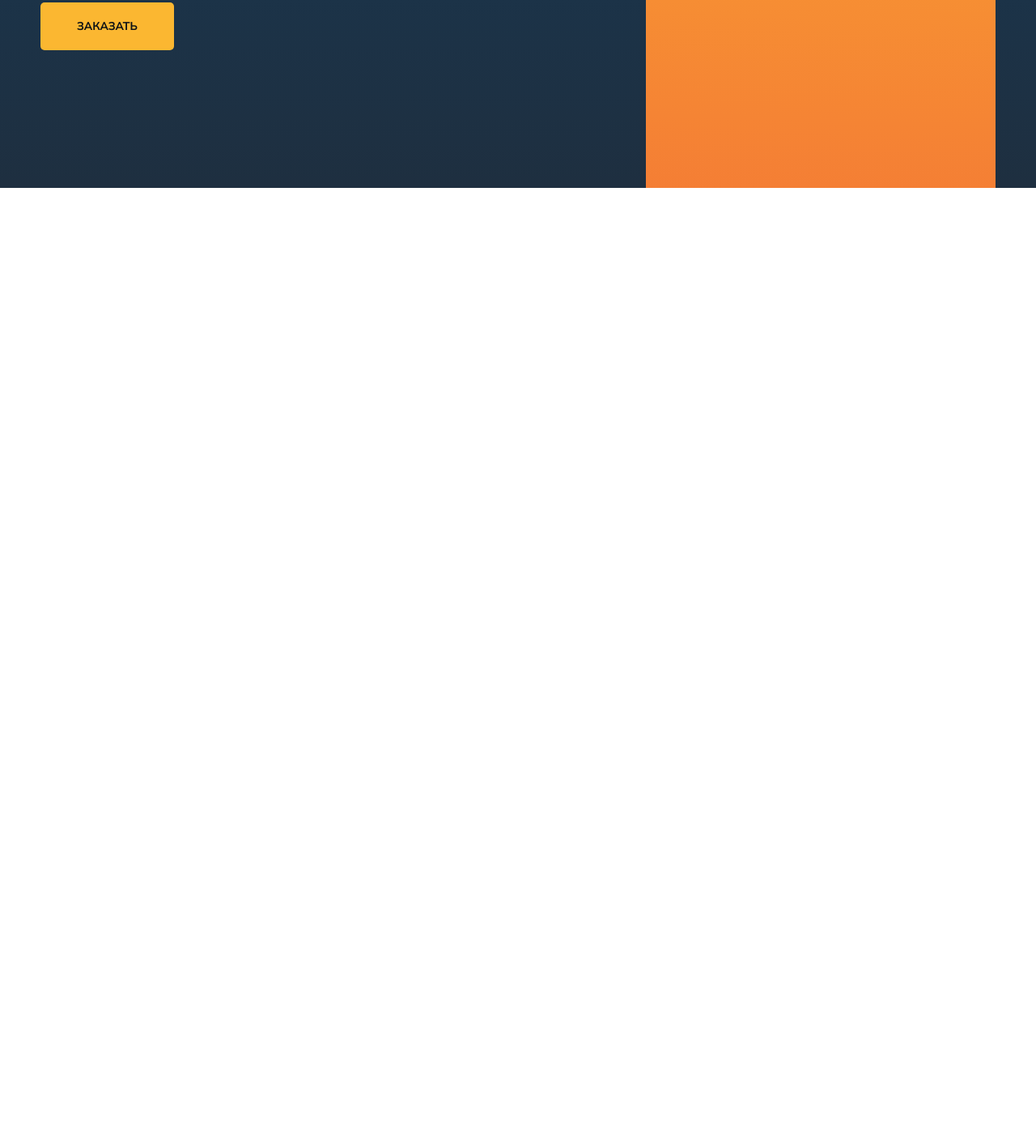
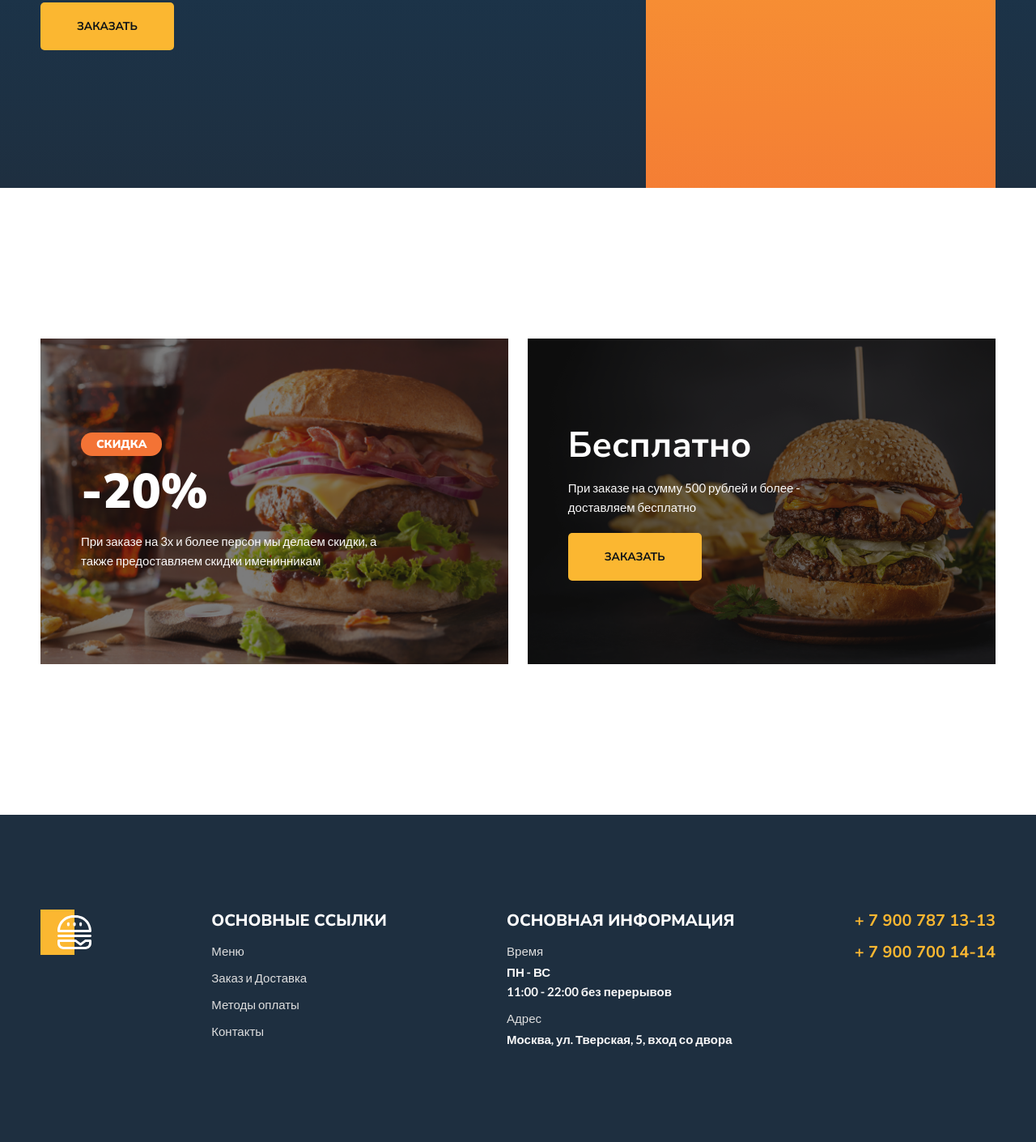
Before and after one commit to knatger/burgers-website, a plain HTML site: page index.html in a window 1280 px wide. Shown: the part 630-2040 px from the top of the page at 81% size. Before the commit the page ends 862 px from the top, so only its background shows below. Drawn offline with Linux system fonts and the light colour scheme.

Commit message:
Add files via upload

```diff
--- a/css/main.css
+++ b/css/main.css
@@ -41,14 +41,15 @@ h1 span {
   margin-bottom: 10px;
 }
 
-p {
+.text p {
   font-family: "Lato", sans-serif;
   font-size: 19px;
   line-height: 1.4;
   margin-bottom: 42px;
 }
 
-a {
+.main a,
+.promo a {
   color: #0d1216;
   background: #fbb731;
   border-radius: 5px;
@@ -76,8 +77,108 @@ a {
     #fdc830 100.79%
   );
 }
-img {
+.main img {
   width: 829px;
   position: absolute;
   right: -168px;
 }
+.promo {
+  padding-top: 186px;
+  padding-bottom: 186px;
+}
+.promo-left,
+.promo-right {
+  flex: 0 0 49%;
+  color: #fff;
+  box-sizing: border-box;
+  background-repeat: no-repeat;
+  background-size: cover;
+  background-position: center;
+}
+.promo-left {
+  background-image: url(../img/promo-left-img.png);
+  padding: 116px 50px;
+}
+.promo-right {
+  background-image: url(../img/promo-right-img.png);
+  padding: 102px 50px;
+}
+.sale {
+  font-size: 14px;
+  font-weight: 900;
+  background: #f37335;
+  padding: 5px 19px;
+  border-radius: 14px;
+  display: inline-block;
+  text-transform: uppercase;
+  margin-bottom: 3px;
+}
+.cost {
+  font-size: 60px;
+  font-weight: 900;
+  margin-bottom: 8px;
+}
+.description {
+  font-family: "Lato", sans-serif;
+  color: #faf9f9;
+  font-size: 15px;
+  line-height: 24px;
+}
+.promo-left .description {
+  max-width: 392px;
+}
+.promo-right .description {
+  max-width: 300px;
+  margin-bottom: 20px;
+}
+.free {
+  font-size: 44px;
+  font-weight: 700;
+  margin-bottom: 10px;
+}
+.footer {
+  background: #1e2f40;
+  color: #fff;
+  padding-top: 117px;
+  padding-bottom: 106px;
+}
+.logo {
+  width: 63px;
+  height: 56px;
+}
+.item h2 {
+  font-size: 20px;
+  font-weight: 800;
+  text-transform: uppercase;
+  margin-bottom: 12px;
+}
+.item ul,
+.tel ul {
+  list-style: none;
+}
+.item li {
+  margin-bottom: 9px;
+  font-family: "Lato", sans-serif;
+  font-size: 15px;
+  color: #faf9f9;
+  font-weight: 700;
+  line-height: 24px;
+}
+.item a {
+  color: #dedede;
+  text-decoration: none;
+  font-weight: 400;
+}
+.item span {
+  color: #dedede;
+  display: block;
+  font-weight: 400;
+  margin-bottom: 2px;
+}
+.tel ul {
+  font-size: 20px;
+  color: #fbb731;
+}
+.tel li {
+  margin-bottom: 12px;
+}
--- a/index.html
+++ b/index.html
@@ -7,7 +7,9 @@
   <title>Burgers</title>
   <link rel="preconnect" href="https://fonts.googleapis.com">
   <link rel="preconnect" href="https://fonts.gstatic.com" crossorigin>
-  <link href="https://fonts.googleapis.com/css2?family=Lato&family=Nunito+Sans:wght@700;800&display=swap"
+  <link rel="preconnect" href="https://fonts.googleapis.com">
+  <link rel="preconnect" href="https://fonts.gstatic.com" crossorigin>
+  <link href="https://fonts.googleapis.com/css2?family=Lato:wght@400;700&family=Nunito+Sans:wght@700;800;900&display=swap"
     rel="stylesheet">
   <link rel="stylesheet" href="css/main.css">
 </head>
@@ -29,5 +31,56 @@
       </div>
     </div>
   </div>
+  <div class="promo">
+    <div class="container">
+      <div class="promo-left">
+        <p class="sale">Скидка</p>
+        <p class="cost">-20%</p>
+        <p class="description">При заказе на 3х и более персон мы делаем скидки, а также предоставляем скидки именинникам
+        </p>
+      </div>
+      <div class="promo-right">
+        <p class="free">Бесплатно</p>
+        <p class="description">При заказе на сумму 500 рублей и более - доставляем бесплатно</p>
+        <a href="#">заказать</a>
+      </div>
+    </div>
+  </div>
+  <div class="footer">
+    <div class="container">
+      <div class="item">
+        <img class="logo" src="img/Logo_light.svg" alt="Logo">
+      </div>
+      <div class="item">
+        <h2>основные ссылки</h2>
+        <ul>
+          <li><a href=#>Меню</a></li>
+          <li><a href=#>Заказ и Доставка</a></li>
+          <li><a href=#>Методы оплаты</a></li>
+          <li><a href=#>Контакты</a></li>
+        </ul>
+      </div>
+      <div class="item">
+        <h2>основная информация</h2>
+        <ul>
+          <li>
+            <span>Время</span>
+            ПН - ВС <br>
+            11:00 - 22:00 без перерывов
+          </li>
+          <li>
+            <span>Адрес</span>
+            Москва, ул. Тверская, 5, вход со двора
+          </li>
+        </ul>
+      </div>
+      <div class="tel">
+        <ul>
+          <li>+ 7 900 787 13-13</li>
+          <li>+ 7 900 700 14-14</li>
+        </ul>
+      </div>
+    </div>
+  </div>
 </body>
 </html>
```
Also changed, not shown: img/Logo_light.svg (added), img/promo-left-img.png (added), img/promo-right-img.png (added).
